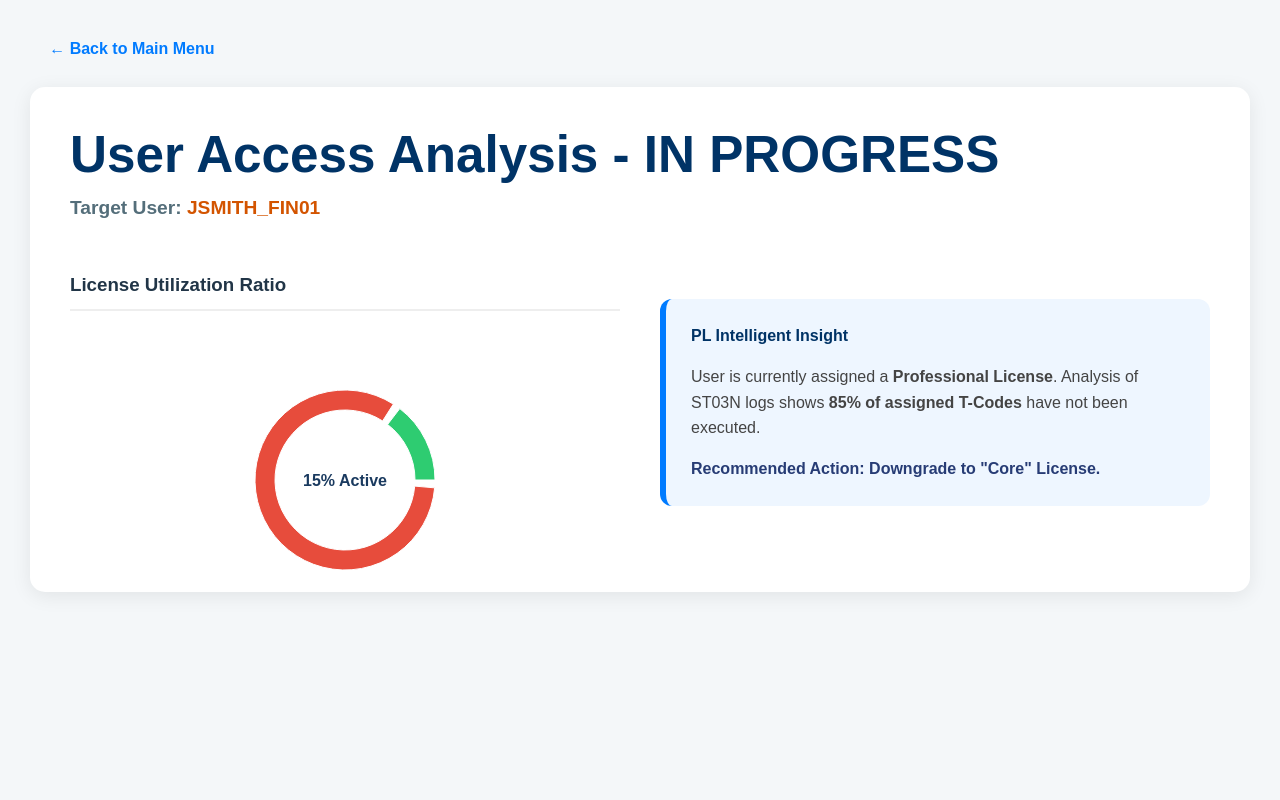
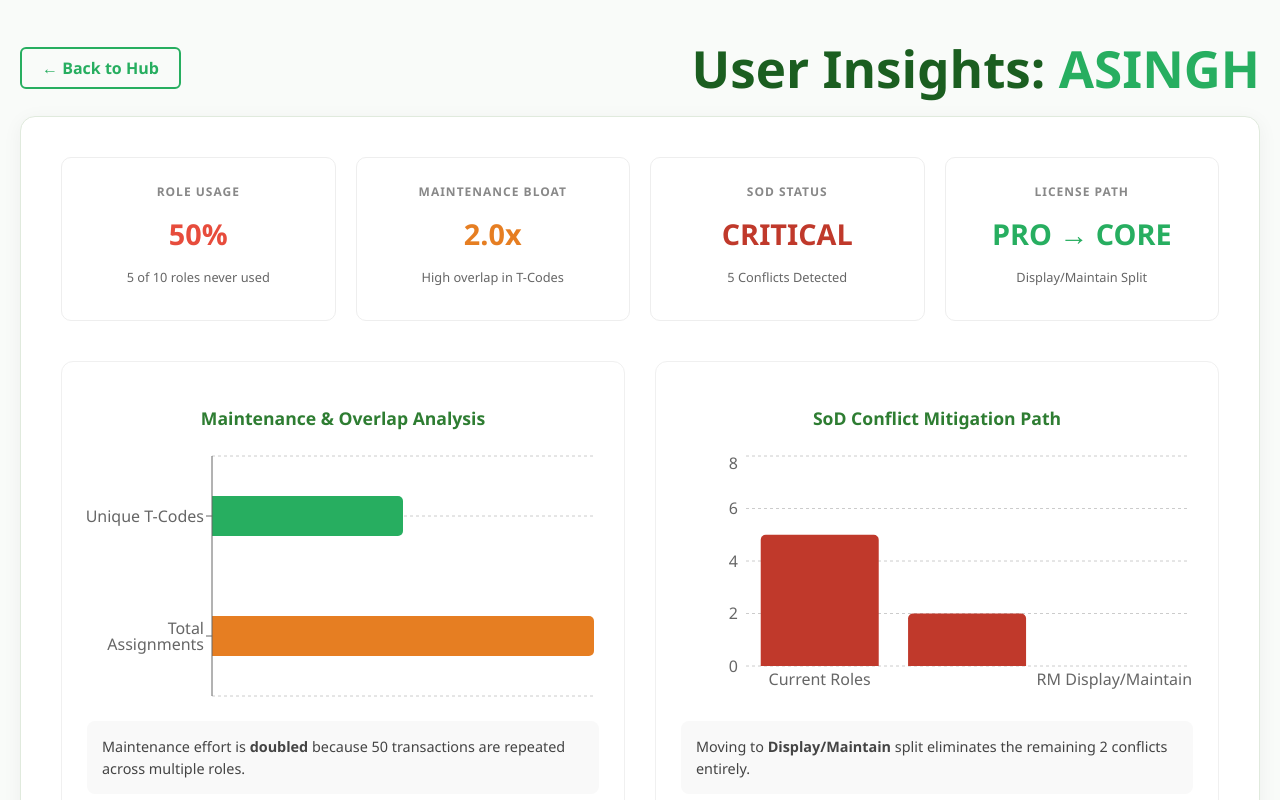
Before and after one commit to adityaxsingh-pixel/RM-Nexus_Integration, a React (Vite) app: page / in a window 1280 px wide. Both pictures are taken after a click on the button "Launch Analysis". Shown: the top 800 px of the page. Built offline with nearby package versions, Linux system fonts and the light colour scheme.

Commit message:
feat: update UserAnalysis with ASINGH case study and SoD mitigation path

```diff
--- a/src/UserAnalysis.jsx
+++ b/src/UserAnalysis.jsx
@@ -1,56 +1,153 @@
-// src/UserAnalysis.jsx
 import React from 'react';
-import { PieChart, Pie, Cell, ResponsiveContainer, Label, Tooltip } from 'recharts';
+import {
+  BarChart, Bar, XAxis, YAxis, CartesianGrid, Tooltip, Legend, ResponsiveContainer,
+  PieChart, Pie, Cell, Label
+} from 'recharts';
+
+const styles = {
+  kpiValue: {
+    fontSize: '1.8rem',
+    fontWeight: '800',
+    margin: '10px 0'
+  },
+  // ... other styles
+};
 
 const UserAnalysis = ({ onBack }) => {
-  const data = [
-    { name: 'Used Permissions', value: 15, color: '#2ecc71' },
-    { name: 'Unused Assigned Access', value: 85, color: '#e74c3c' }
+  // Data for Transaction Bloat (Unique vs Total)
+  const bloatData = [
+    { name: 'Unique T-Codes', count: 50, fill: '#27ae60' },
+    { name: 'Total Assignments', count: 100, fill: '#e67e22' },
+  ];
+
+  // Data for SoD Reduction (Before vs Proposed)
+  const sodData = [
+    { name: 'Current Roles', count: 5 },
+    { name: 'Post-Optimization', count: 2 },
+    { name: 'RM Display/Maintain', count: 0 },
   ];
 
   return (
-    <div style={{ padding: '30px', backgroundColor: '#f4f7f9', minHeight: '100vh', fontFamily: 'Arial, sans-serif' }}>
-      <button onClick={onBack} style={{ color: '#007bff', border: 'none', background: 'none', cursor: 'pointer', fontWeight: 'bold', marginBottom: '20px' }}>
-        ← Back to Main Menu
-      </button>
+    <div style={containerStyle}>
+      {/* Navigation Header */}
+      <div style={headerNavStyle}>
+        <button onClick={onBack} style={backButtonStyle}>← Back to Hub</button>
+        <h1 style={headingStyle}>User Insights: <span style={{color: '#27ae60'}}>ASINGH</span></h1>
+      </div>
 
-      <div style={{ backgroundColor: 'white', padding: '40px', borderRadius: '15px', maxWidth: '1200px', margin: '0 auto', boxShadow: '0 4px 20px rgba(0,0,0,0.08)' }}>
-        <h1 style={{ color: '#003366', margin: 0 }}>User Access Analysis - IN PROGRESS</h1>
-        <div style={{ color: '#546e7a', fontWeight: 'bold', marginTop: '10px', fontSize: '1.2rem' }}>
-          Target User: <span style={{ color: '#d35400' }}>JSMITH_FIN01</span>
+      <div style={reportBoxStyle}>
+
+        {/* TOP ROW: KPI SUMMARY */}
+        <div style={kpiRowStyle}>
+          <div style={kpiCardStyle}>
+            <span style={kpiLabel}>ROLE USAGE</span>
+            <div style={{...kpiValue, color: '#e74c3c'}}>50%</div>
+            <p style={kpiSubText}>5 of 10 roles never used</p>
+          </div>
+          <div style={kpiCardStyle}>
+            <span style={kpiLabel}>MAINTENANCE BLOAT</span>
+            <div style={{...kpiValue, color: '#e67e22'}}>2.0x</div>
+            <p style={kpiSubText}>High overlap in T-Codes</p>
+          </div>
+          <div style={kpiCardStyle}>
+            <span style={kpiLabel}>SOD STATUS</span>
+            <div style={{...kpiValue, color: '#c0392b'}}>CRITICAL</div>
+            <p style={kpiSubText}>5 Conflicts Detected</p>
+          </div>
+          <div style={kpiCardStyle}>
+            <span style={kpiLabel}>LICENSE PATH</span>
+           <div style={{...styles.kpiValue, color: '#27ae60'}}>PRO → CORE</div>
+            <p style={kpiSubText}>Display/Maintain Split</p>
+          </div>
         </div>
 
-        <div style={{ display: 'grid', gridTemplateColumns: '1fr 1fr', gap: '40px', marginTop: '30px' }}>
-          <div style={{ height: '300px' }}>
-            <h3 style={{ borderBottom: '2px solid #eee', paddingBottom: '10px' }}>License Utilization Ratio</h3>
-            <ResponsiveContainer width="100%" height="100%">
-              <PieChart>
-                <Pie data={data} innerRadius={70} outerRadius={90} dataKey="value" paddingAngle={5}>
-                  {data.map((entry, index) => <Cell key={index} fill={entry.color} />)}
-                  <Label value="15% Active" position="center" fill="#1a3a5f" style={{ fontWeight: 'bold' }} />
-                </Pie>
-                <Tooltip />
-              </PieChart>
-            </ResponsiveContainer>
+        {/* MIDDLE ROW: CHARTS */}
+        <div style={chartGridStyle}>
+
+          {/* Chart 1: The Bloat Story */}
+          <div style={cardStyle}>
+            <h3 style={cardTitleStyle}>Maintenance & Overlap Analysis</h3>
+            <div style={{height: '250px'}}>
+              <ResponsiveContainer width="100%" height="100%">
+                <BarChart data={bloatData} layout="vertical">
+                  <CartesianGrid strokeDasharray="3 3" horizontal={true} vertical={false} />
+                  <XAxis type="number" hide />
+                  <YAxis dataKey="name" type="category" width={120} />
+                  <Tooltip cursor={{fill: 'transparent'}} />
+                  <Bar dataKey="count" radius={[0, 5, 5, 0]} barSize={40} />
+                </BarChart>
+              </ResponsiveContainer>
+            </div>
+            <p style={insightStyle}>
+              Maintenance effort is <strong>doubled</strong> because 50 transactions are repeated across multiple roles.
+            </p>
           </div>
 
-          <div style={{ display: 'flex', flexDirection: 'column', justifyContent: 'center' }}>
-            <div style={{ background: '#eef6ff', padding: '25px', borderRadius: '12px', borderLeft: '6px solid #007bff' }}>
-              <h4 style={{ margin: '0 0 10px 0', color: '#003366' }}>PL Intelligent Insight</h4>
-              <p style={{ lineHeight: '1.6', color: '#444' }}>
-                User is currently assigned a <strong>Professional License</strong>.
-                Analysis of ST03N logs shows <strong>85% of assigned T-Codes</strong> have not been executed.
-              </p>
-              <div style={{ marginTop: '10px', fontWeight: 'bold', color: '#273c75' }}>
-                Recommended Action: Downgrade to "Core" License.
-              </div>
+          {/* Chart 2: The Risk Story */}
+          <div style={cardStyle}>
+            <h3 style={cardTitleStyle}>SoD Conflict Mitigation Path</h3>
+            <div style={{height: '250px'}}>
+              <ResponsiveContainer width="100%" height="100%">
+                <BarChart data={sodData}>
+                  <CartesianGrid strokeDasharray="3 3" vertical={false} />
+                  <XAxis dataKey="name" axisLine={false} tickLine={false} />
+                  <YAxis axisLine={false} tickLine={false} />
+                  <Tooltip />
+                  <Bar dataKey="count" fill="#c0392b" radius={[5, 5, 0, 0]} />
+                </BarChart>
+              </ResponsiveContainer>
+            </div>
+            <p style={insightStyle}>
+              Moving to <strong>Display/Maintain</strong> split eliminates the remaining 2 conflicts entirely.
+            </p>
+          </div>
+
+        </div>
+
+        {/* BOTTOM SECTION: THE RM STRATEGY */}
+        <div style={strategyBoxStyle}>
+          <h3 style={{color: '#1b5e20', marginTop: 0}}>Role Management (RM) Strategic Impact</h3>
+          <div style={strategyGridStyle}>
+            <div style={strategyItemStyle}>
+              <h4>🔍 Transaction Usage</h4>
+              <p>User only uses <strong>FI View</strong> transactions. Currently assigned <strong>FI Maintain</strong> roles are inflating SoD risks and License FUE.</p>
+            </div>
+            <div style={strategyItemStyle}>
+              <h4>📉 License Optimization</h4>
+              <p>By splitting Display/Maintain roles, <strong>ASINGH</strong> can be reclassified from a Professional to a Core/Self-Service license.</p>
+            </div>
+            <div style={strategyItemStyle}>
+              <h4>🛡️ Clean SoD</h4>
+              <p>Removing the 'Maintenance' capability from users who only 'Display' creates a <strong>zero-conflict</strong> environment for this profile.</p>
             </div>
           </div>
         </div>
+
       </div>
     </div>
   );
 };
 
-// Add this at the very end of UserAnalysis.jsx
+// --- STYLES ---
+const containerStyle = { padding: '40px 20px', backgroundColor: '#f9fbf9', minHeight: '100vh', fontFamily: 'Segoe UI, sans-serif' };
+const headerNavStyle = { maxWidth: '1300px', margin: '0 auto 20px auto', display: 'flex', justifyContent: 'space-between', alignItems: 'center' };
+const backButtonStyle = { background: 'none', border: '2px solid #27ae60', color: '#27ae60', padding: '8px 20px', borderRadius: '6px', cursor: 'pointer', fontWeight: 'bold' };
+const headingStyle = { color: '#1b5e20', margin: 0 };
+const reportBoxStyle = { maxWidth: '1300px', margin: '0 auto', backgroundColor: '#fff', padding: '40px', borderRadius: '15px', border: '1px solid #e0eadd', boxShadow: '0 4px 20px rgba(0,0,0,0.05)' };
+
+const kpiRowStyle = { display: 'grid', gridTemplateColumns: 'repeat(4, 1fr)', gap: '20px', marginBottom: '40px' };
+const kpiCardStyle = { padding: '20px', borderRadius: '10px', backgroundColor: '#fff', border: '1px solid #eee', textAlign: 'center' };
+const kpiLabel = { fontSize: '0.75rem', fontWeight: 'bold', color: '#888', letterSpacing: '1px' };
+const kpiValue = { fontSize: '1.8rem', fontWeight: '800', margin: '10px 0' };
+const kpiSubText = { fontSize: '0.8rem', color: '#666' };
+
+const chartGridStyle = { display: 'grid', gridTemplateColumns: '1fr 1fr', gap: '30px', marginBottom: '40px' };
+const cardStyle = { padding: '25px', borderRadius: '12px', border: '1px solid #f0f0f0', backgroundColor: '#fff' };
+const cardTitleStyle = { color: '#2e7d32', fontSize: '1.1rem', marginBottom: '20px', textAlign: 'center' };
+const insightStyle = { fontSize: '0.9rem', color: '#444', marginTop: '20px', backgroundColor: '#f9f9f9', padding: '15px', borderRadius: '8px', lineHeight: '1.5' };
+
+const strategyBoxStyle = { padding: '30px', backgroundColor: '#e8f5e9', borderRadius: '12px', border: '1px solid #c8e6c9' };
+const strategyGridStyle = { display: 'grid', gridTemplateColumns: 'repeat(3, 1fr)', gap: '25px', marginTop: '20px' };
+const strategyItemStyle = { backgroundColor: '#fff', padding: '20px', borderRadius: '8px' };
+
 export default UserAnalysis;
```
